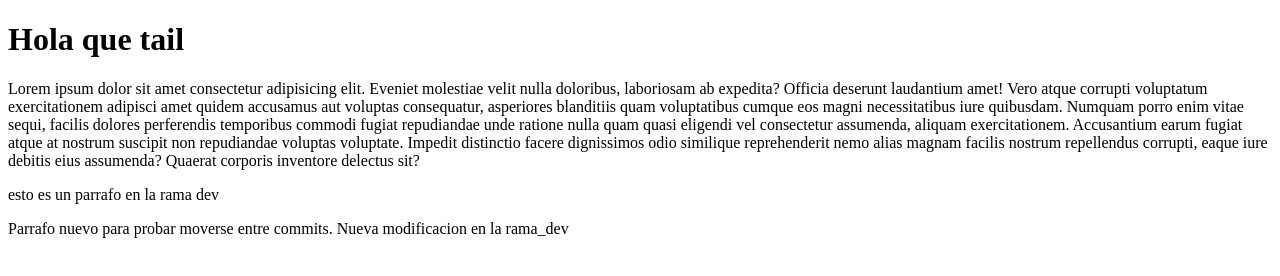
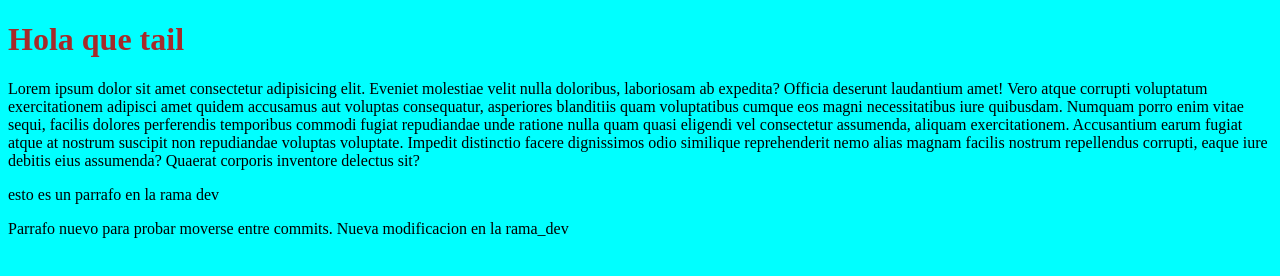
Before and after one commit to Isidro-Molina/primer_repositorio, a plain HTML site: page index.html in a window 1280 px wide. Drawn offline with Linux system fonts and the light colour scheme.

Commit message:
nuevo css creado

```diff
--- a/css/styles.css
+++ b/css/styles.css
@@ -0,0 +1,7 @@
+body{
+    background-color: aqua;
+}
+
+.titulo{
+    color: brown;
+}
--- a/index.html
+++ b/index.html
@@ -5,9 +5,10 @@
     <meta http-equiv="X-UA-Compatible" content="IE=edge">
     <meta name="viewport" content="width=device-width, initial-scale=1.0">
     <title>Clase 9 - Git</title>
+    <link rel="stylesheet" href="./css/styles.css">
 </head>
 <body>
-    <h1>Hola que tail</h1>
+    <h1 class="titulo">Hola que tail</h1>
     <p>Lorem ipsum dolor sit amet consectetur adipisicing elit. Eveniet molestiae velit nulla doloribus, laboriosam ab expedita? Officia deserunt laudantium amet! Vero atque corrupti voluptatum exercitationem adipisci amet quidem accusamus aut voluptas consequatur, asperiores blanditiis quam voluptatibus cumque eos magni necessitatibus iure quibusdam. Numquam porro enim vitae sequi, facilis dolores perferendis temporibus commodi fugiat repudiandae unde ratione nulla quam quasi eligendi vel consectetur assumenda, aliquam exercitationem. Accusantium earum fugiat atque at nostrum suscipit non repudiandae voluptas voluptate. Impedit distinctio facere dignissimos odio similique reprehenderit nemo alias magnam facilis nostrum repellendus corrupti, eaque iure debitis eius assumenda? Quaerat corporis inventore delectus sit?</p>
 
     <p>esto es un parrafo en la rama dev</p>
```
